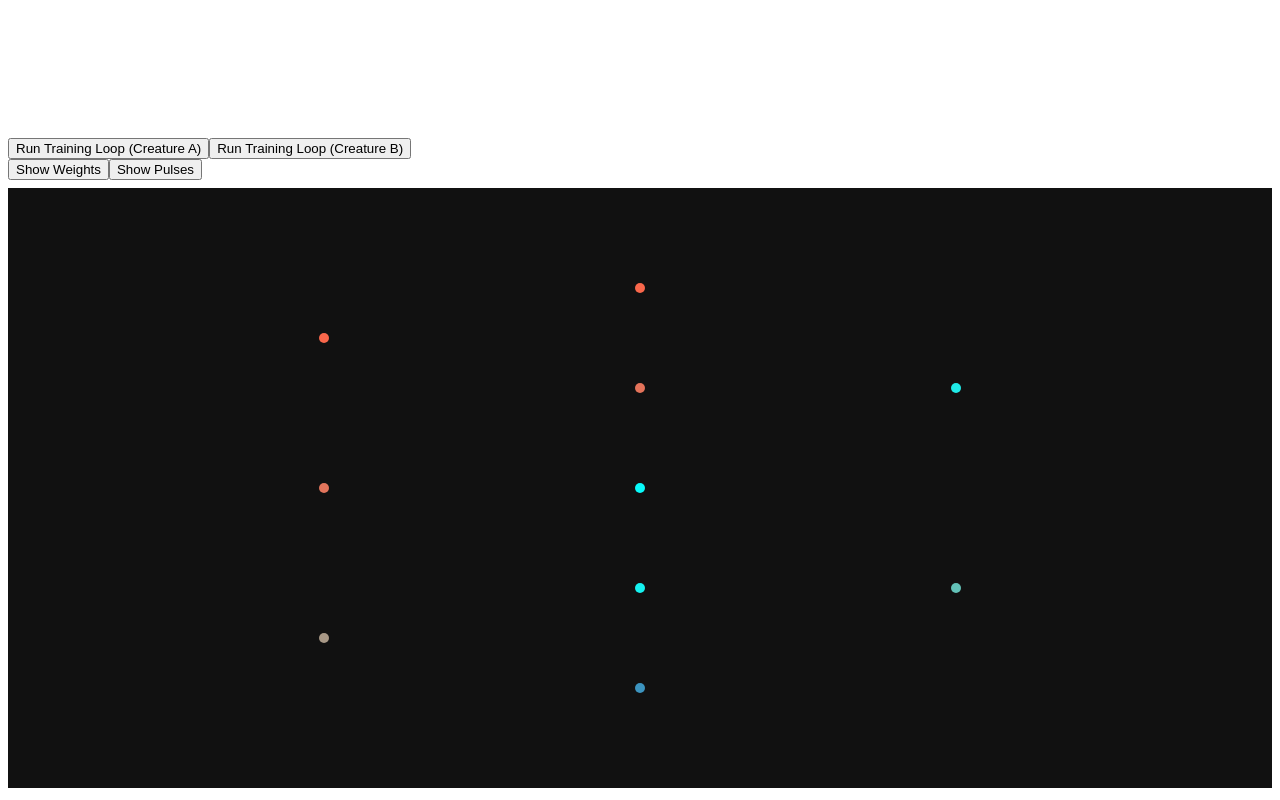
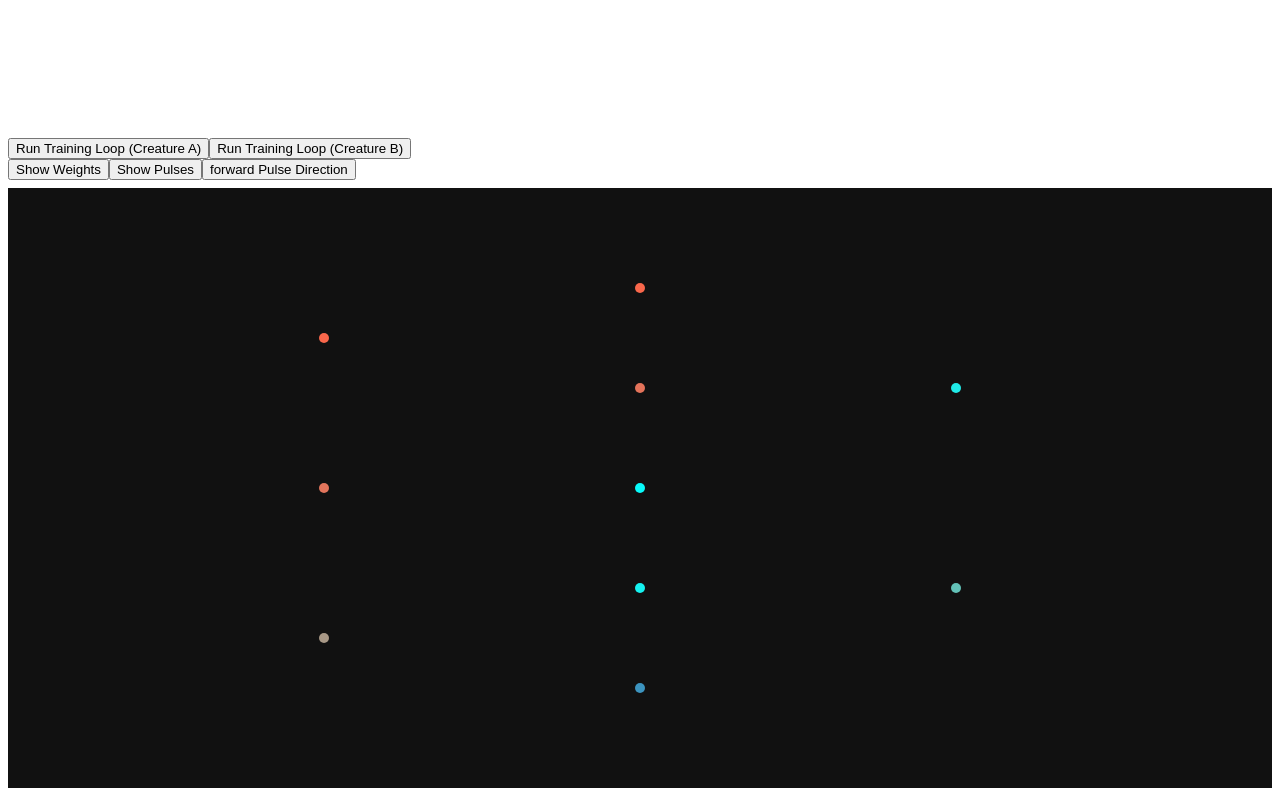
Before and after one commit to matthigg/ai-cardgame-frontend-angular, an Angular app: page / in a window 1280 px wide. Shown: the part 802-1602 px from the top of the page. Built offline with nearby package versions, Linux system fonts and the light colour scheme.

Commit message:
Create nn-graph-14 togglePulseDirection method

```diff
--- a/src/app/components/nn-graphs/nn-graph-14/nn-graph-14.component.ts
+++ b/src/app/components/nn-graphs/nn-graph-14/nn-graph-14.component.ts
@@ -53,6 +53,9 @@ export const easingFunctions: { [key: string]: (t: number) => number } = {
       <button (click)="toggleShowPulses()">
         {{ showPulses ? 'Hide' : 'Show' }} Pulses
       </button>
+      <button (click)="togglePulseDirection()">
+        {{ passDirection }} Pulse Direction
+      </button>
     </div>
     <svg #svgRef></svg>
   `,
@@ -72,7 +75,7 @@ export class NnGraph14Component implements OnInit {
 
   @Input({ required: true }) activations!: WritableSignal<{ epoch: number, activations: number[][] } | null>;
   @Input() haloRadius = 12;
-  @Input() passDirection: 'forward' | 'backward' | 'none' = 'backward';
+  @Input() passDirection: 'forward' | 'backward' | 'none' = 'forward';
   @Input() showActivation = false;
   @Input() weightFontColor = 'white';
   @Input() showPulses = false;
@@ -111,6 +114,12 @@ export class NnGraph14Component implements OnInit {
   toggleShowPulses(): void {
     this.showPulses = !this.showPulses;
     this.updateGraph([]);
+  }
+
+  togglePulseDirection(): void {
+    this.passDirection === 'forward'
+      ? this.passDirection = 'backward'
+      : this.passDirection = 'forward';
   }
 
   private buildStaticLayout(): void {
```
